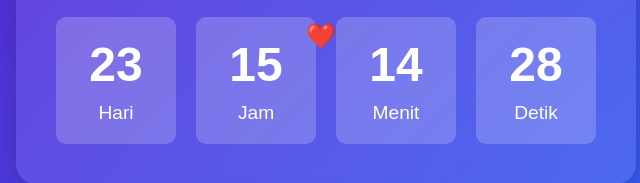
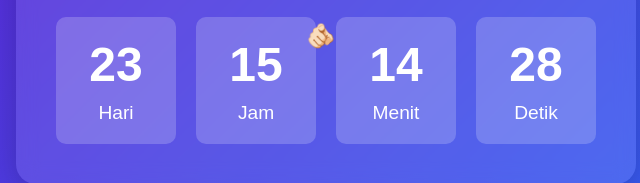
Before and after one commit to daniekmz/HariH, a plain HTML site: page index.html in a window 1280 px wide. Shown: the part 358-541 px from the top of the page, 314-954 px from the left. Drawn offline with nearby package versions, Linux system fonts and the light colour scheme.

Commit message:
styles.css

```diff
--- a/styles.css
+++ b/styles.css
@@ -97,7 +97,7 @@ body {
 }
 
 .cursor-love::before {
-    content: '❤️'; /* Emoji hati */
+    content: '🫵🏻'; /* Emoji hati */
     font-size: 24px;
     position: absolute;
     top: 0;
```
